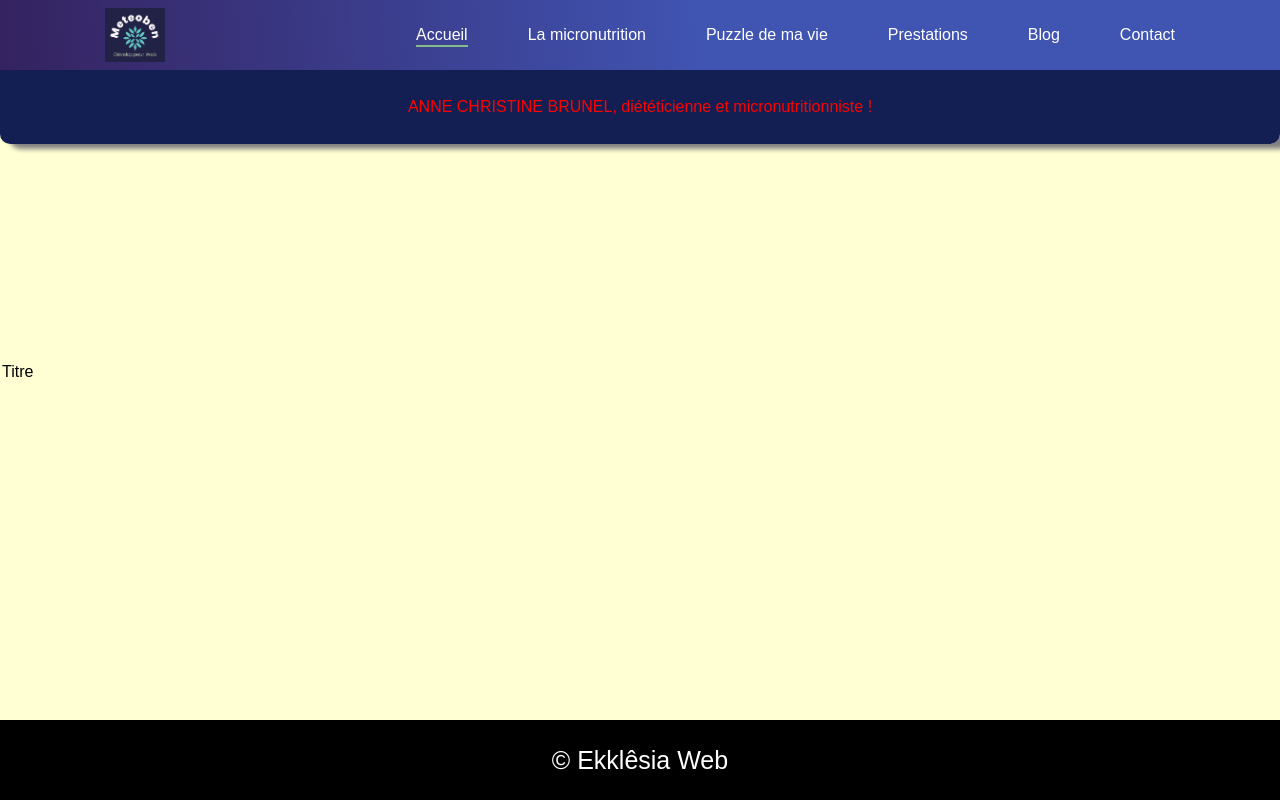
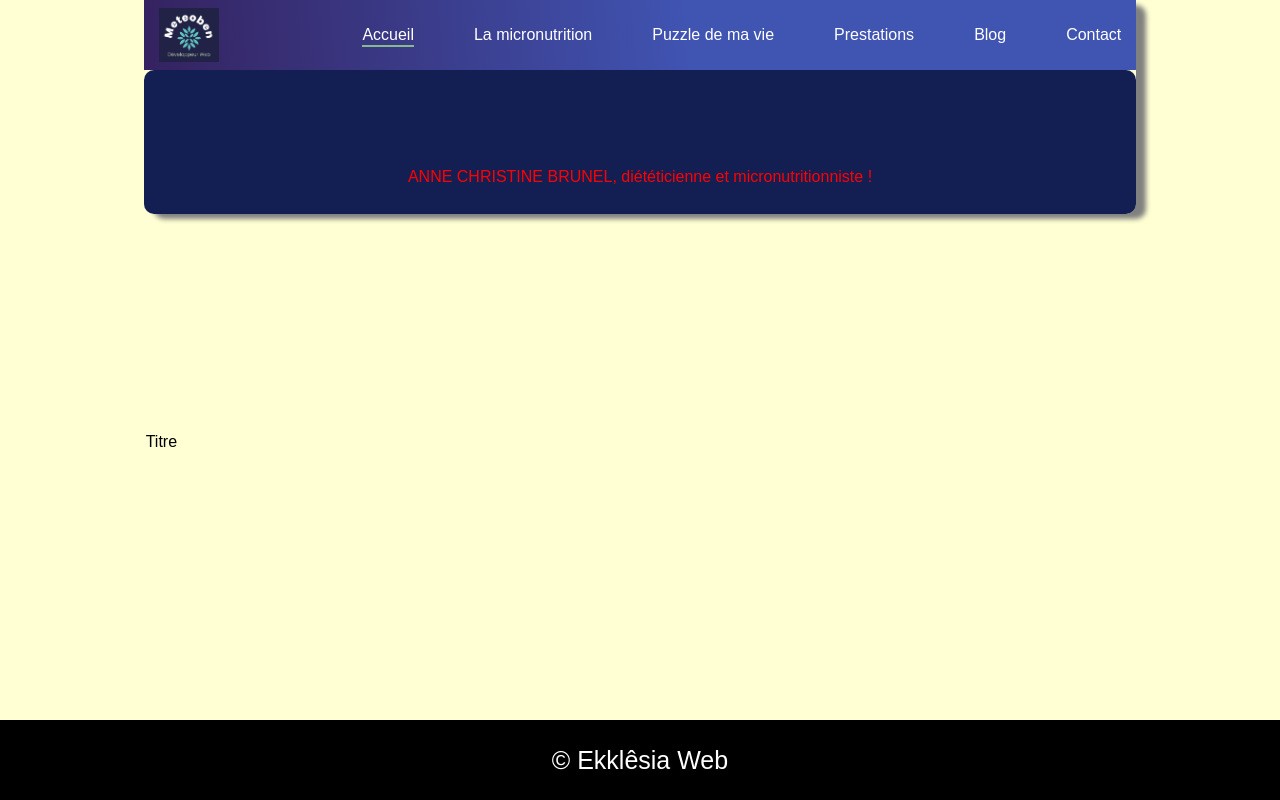
Before and after one commit to Ben43200/brunel-vite, a React (Vite) app: page / in a window 1280 px wide. Built offline with nearby package versions, Linux system fonts and the light colour scheme.

Commit message:
suppresion position fixed navbar réqsolution du layout

```diff
--- a/src/components/navbar/navbar.scss
+++ b/src/components/navbar/navbar.scss
@@ -34,7 +34,8 @@ header {
   background: linear-gradient(85deg, #352361 1%, rgb(64, 84, 178) 55%);
   // grid-area: header;
   // width: 100vw;
-  position: fixed;
+
+  // position: fixed;
   width: 100%;
   @include media(desktop) {
     // width: 1240px;
--- a/src/css/main.scss
+++ b/src/css/main.scss
@@ -25,17 +25,20 @@
     height: 100vh;
     text-align: justify;
     margin: 0;
-    // @include media(desktop) {
-    //   // body {
-    //   grid-template-areas:
-    //     " . header ."
-    //     "  . main .  "
-    //     "footer footer footer ";
-    //   grid-template-columns: auto 1240px auto;
+    @include media(desktop) {
+      // body {
+      grid-template-areas:
+        " . header  . "
+        "  . main .  "
+        "footer footer footer ";
+      // grid-template-columns: auto 1240px auto;
+    grid-template-rows: auto 1fr auto;
+    max-width: 100vw;
 
 
-    //   padding: 0;
-    // }
+
+      padding: 0;
+    }
   }
 
   #root > header {
```
